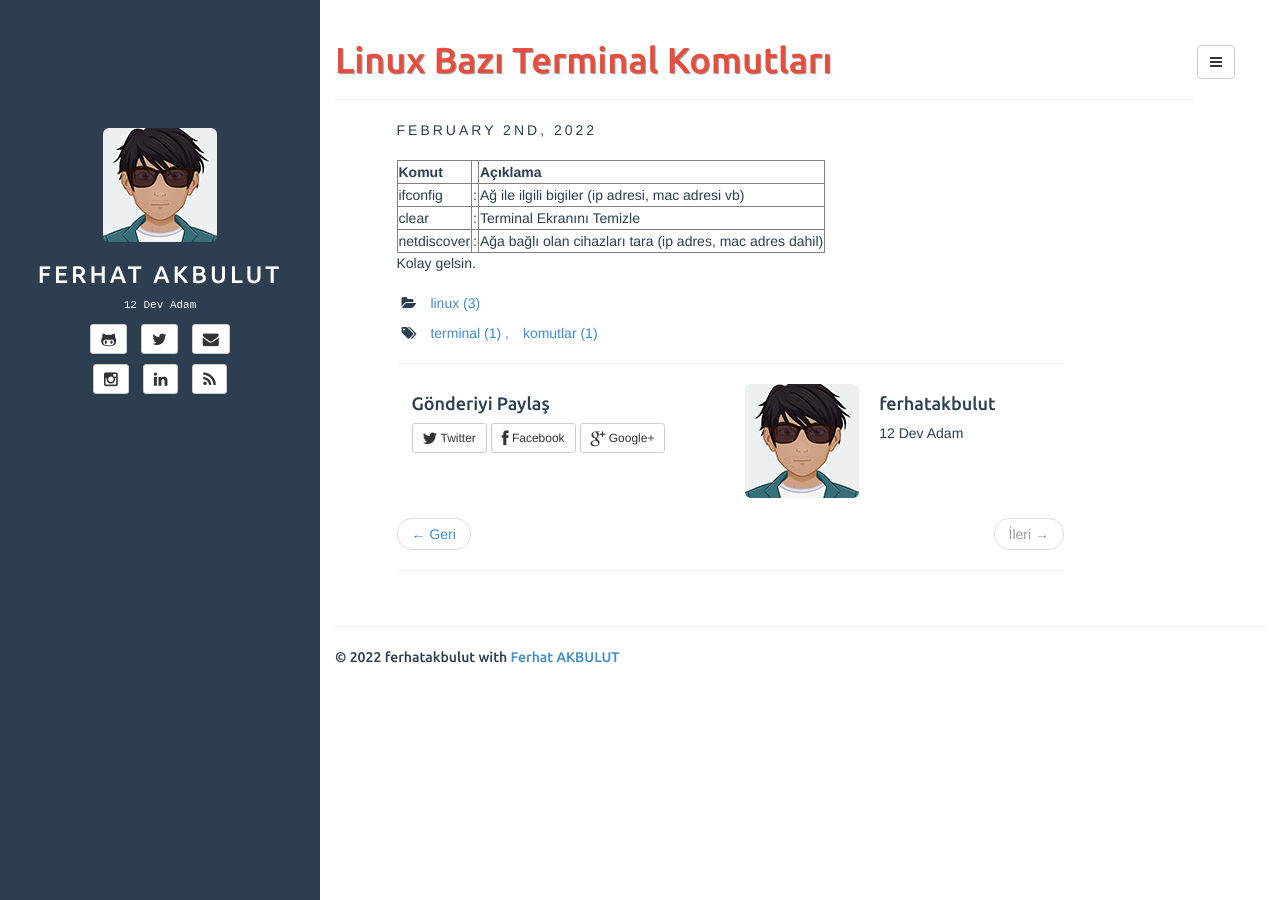
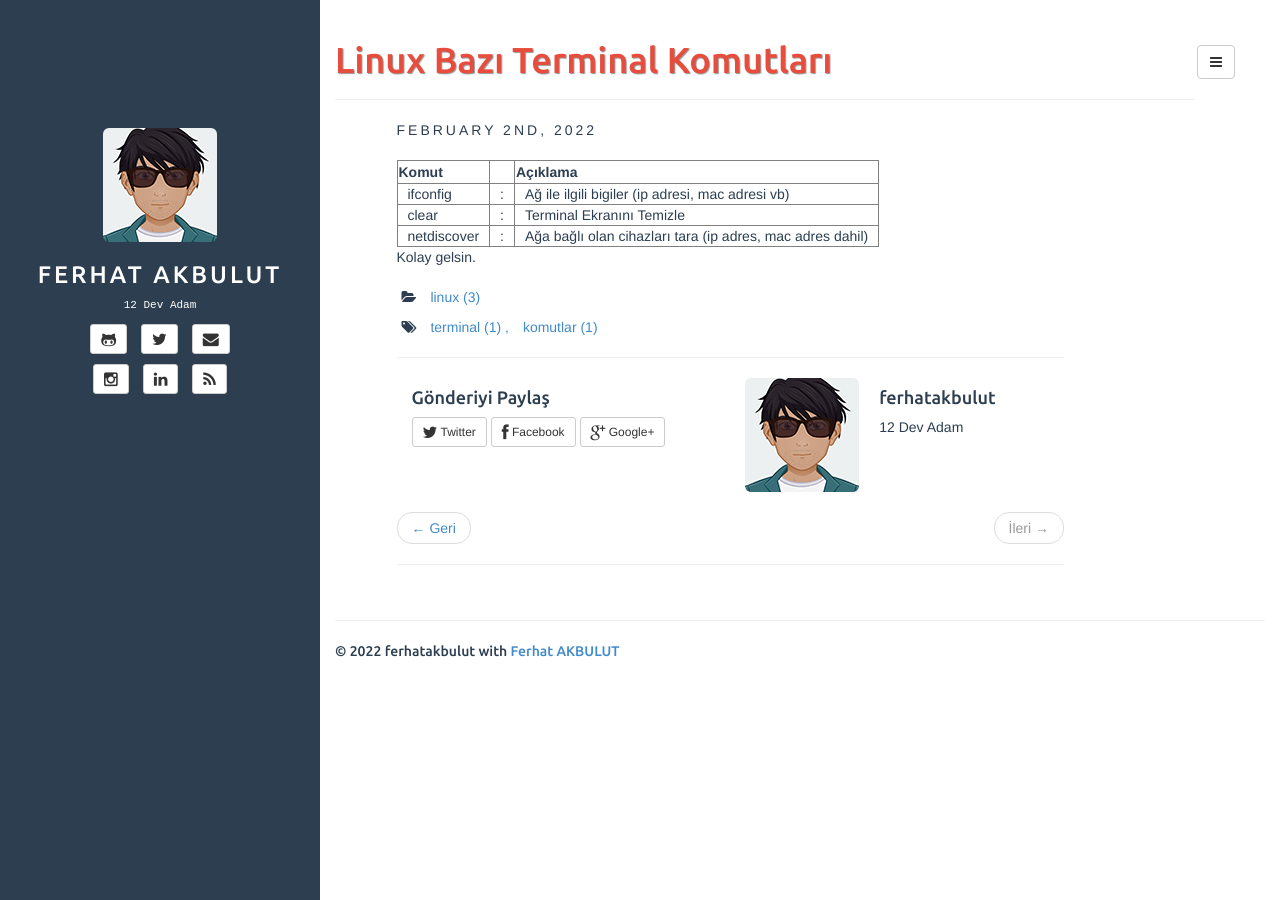
Before and after one commit to ferhatakbulut/ferhatakbulut.github.io, a Jekyll site: the page built from _posts/2022-02-02-linux-komutlari.md, in a window 1280 px wide. Built offline with Jekyll 4.4.1, drawn with Linux system fonts in a browser that asks for light colours.

Commit message:
update 2022-02-02-linux-komutlari
add css

```diff
--- a/_posts/2022-02-02-linux-komutlari.md
+++ b/_posts/2022-02-02-linux-komutlari.md
@@ -31,4 +31,11 @@ description: Linux Bazı Terminal Komutları ve Açıklamaları
 	</tr>
 </table>
 
+<style>
+	tr td
+	{
+		padding:0 10px 0 10px;
+	}
+</style>
+
 Kolay gelsin.
```
